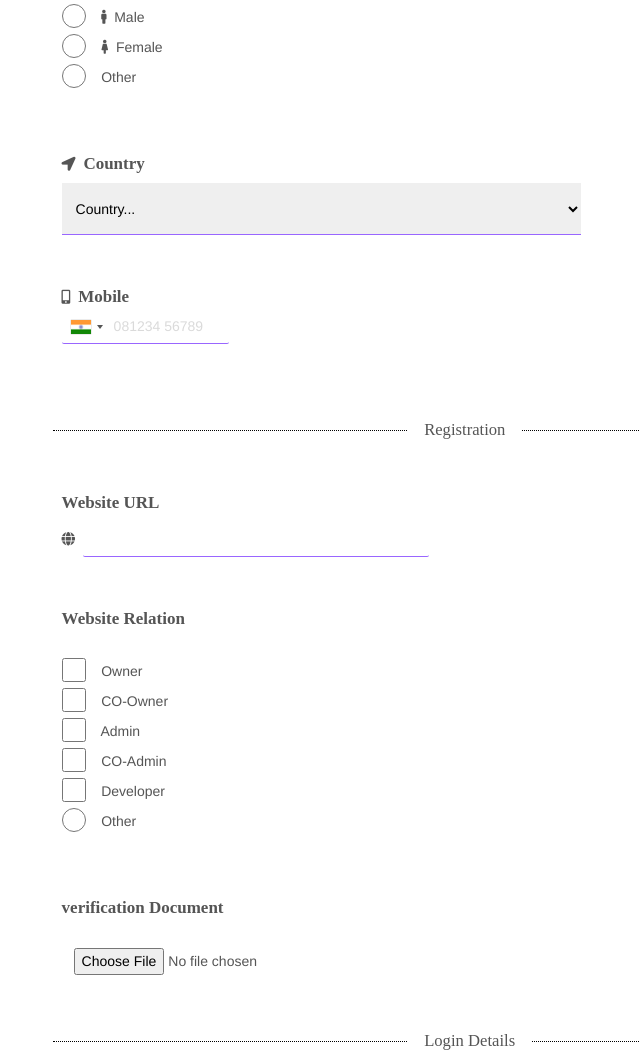
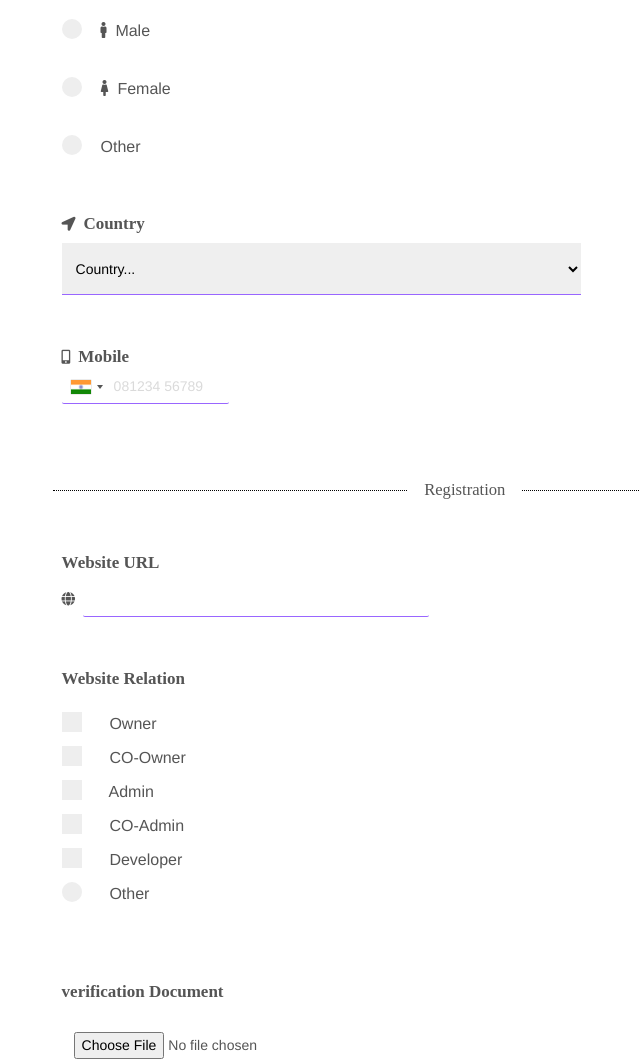
Before and after one commit to Code-Blooded-007/SIH-Project, a plain HTML site: page signup.html in a window 1280 px wide. Shown: the part 638-1702 px from the top of the page, without its empty margins (162-802 px from the left). Drawn offline with nearby package versions, Linux system fonts and the light colour scheme.

```diff
--- a/Log in.html
+++ b/Log in.html
@@ -6,62 +6,54 @@
   <link rel="stylesheet" href="https://fonts.googleapis.com/icon?family=Material+Icons">
   <link rel="stylesheet" href="https://www.w3schools.com/w3css/4/w3.css">
 <link rel="stylesheet" href="https://use.fontawesome.com/releases/v5.7.0/css/all.css" integrity="sha384-lZN37f5QGtY3VHgisS14W3ExzMWZxybE1SJSEsQp9S+oqd12jhcu+A56Ebc1zFSJ" crossorigin="anonymous">
-<title>Log In to ____ </title>
+<title>Log In to ____</title>
 <link rel="stylesheet" href="support/css/stylelg.css">
-
-        <link rel="apple-touch-icon" sizes="180x180" href="resources\favicons/apple-touch-icon.png">
-        <link rel="icon" type="image/png" sizes="32x32" href="resources\favicons/favicon-32x32.png">
-        <link rel="icon" type="image/png" sizes="16x16" href="resources\favicons/favicon-16x16.png">
-        <link rel="manifest" href="resources\favicons/site.webmanifest">
-        <link rel="mask-icon" href="resources\favicons/safari-pinned-tab.svg" color="#5bbad5">
-        <link rel="shortcut icon" href="resources\favicons/favicon.ico">
-        <meta name="msapplication-TileColor" content="#da532c">
-        <meta name="msapplication-config" content="resources\favicons/browserconfig.xml">
-        <meta name="theme-color" content="#ffffff">
 </head>
 <body class="back1"><br><br>
-<div class="content" >
-<h1> SIGN IN </h1>
+<div class="content">
+<h1>SIGN IN</h1>
 <p>
-<span style="font-size:1.2vw"> Login to your account </span>
+<span style="font-size:1.2vw">Login to your account</span>
 </p>
 <p>
-<span style="font-size:1.2vw">Or Create a new Account </span>
+<span style="font-size:1.2vw">Or Create a new Account</span>
 </p>
 </div>
-<div class="w3-cell-row t">
-<div class="w3-container w3-cell w3-mobile" style="width:55%; padding-top:0.06510416666666667vw">
-<br><br><img class="image" src="support/Image%20Stocks/Digi%20Tech/Exported/150ppi/SIGN%20IN%20BG.png" alt="bulb" ><br><br>
+<div class="w3-cell-row">
+<div class="t">
+<div class="w3-container w3-cell w3-mobile" style="width:55%" style="padding-top:0.06510416666666667vw">
+<br><br><img class="image" src="support/Image Stocks/Digi Tech/Exported/150ppi/SIGN IN BG.png" alt="bulb"><br><br>
 </div>
-<div class="w3-container w3-blue w3-cell w3-white w3-mobile" style="width:35%; padding-top:1.06510416666666667vw">
+<div class="w3-container w3-blue w3-cell w3-white w3-mobile" style="width:35%" style="padding-top:1.06510416666666667vw">
 <form autocomplete="on"><br><br>
 <i class="fa fa-user"></i>&nbsp
-<span style="font-size:1.2vw">Username </span> <br>
+<span style="font-size:1.2vw">Username</span><br>
 <input type="email" name="username" placeholder="E-mail" required >
 <br><br><br>
 <i class="fa fa-key"></i>&nbsp
-<span style="font-size:1.2vw">Password</span> <br>
+<span style="font-size:1.2vw">Password</span><br>
 <input type="password" name="password" placeholder="password" required >
 <br>
-<input type="checkbox" name="remember" value="Remember Me" style="cursor:pointer" >
+<input type="checkbox" name="remember" value="Remember Me" style="cursor:pointer">
 <label>Remember Me</label>
 <br><br>
 <a href="admin.html">
-<input type="submit" value="Sign In" >
+<input type="submit" value="Sign In">
 </a>
 <input type="Reset">
 <br>
 <a href="https://www.google.com/search?q=forgot+password&oq=forget+pa&aqs=chrome.2.69i57j0l5.7474j1j8&sourceid=chrome&ie=UTF-8">
-<span style="font-size:1.2vw">Forgot Password ? </span>
+<span style="font-size:1.2vw">Forgot Password ?</span>
 </a>
 <br><br><br>
 <p>
 <span style="font-size:1.2vw">New to the ______ ?</span>
 </p>
 <a href="signup.html">
-<input type="button" value="Sign Up" >
+<input type="button" value="Sign Up">
 </a>
 </form>
+    </div>
 </div>
 </div>
 </body>
--- a/signup.html
+++ b/signup.html
@@ -1,61 +1,57 @@
 <!DOCTYPE html>
 <html>
-
 <head>
   <meta charset="utf-8">
   <meta name="viewport" content="width=device-width, initial-scale=1">
   <link rel="stylesheet" href="https://fonts.googleapis.com/icon?family=Material+Icons">
   <link rel="stylesheet" href="https://www.w3schools.com/w3css/4/w3.css">
 <link rel="stylesheet" href="https://use.fontawesome.com/releases/v5.7.0/css/all.css" integrity="sha384-lZN37f5QGtY3VHgisS14W3ExzMWZxybE1SJSEsQp9S+oqd12jhcu+A56Ebc1zFSJ" crossorigin="anonymous">
-  <title> Sign Up </title>
+  <title>Sign Up</title>
   <link rel="stylesheet" href="support/tel/build/css/intlTelInput.css">
   <link rel="stylesheet" href="support/tel/build/css/demo.css">
   <link rel="stylesheet" href="support/css/stylesg.css">
-
-        <link rel="apple-touch-icon" sizes="180x180" href="resources\favicons/apple-touch-icon.png">
-        <link rel="icon" type="image/png" sizes="32x32" href="resources\favicons/favicon-32x32.png">
-        <link rel="icon" type="image/png" sizes="16x16" href="resources\favicons/favicon-16x16.png">
-        <link rel="manifest" href="resources\favicons/site.webmanifest">
-        <link rel="mask-icon" href="resources\favicons/safari-pinned-tab.svg" color="#5bbad5">
-        <link rel="shortcut icon" href="resources\favicons/favicon.ico">
-        <meta name="msapplication-TileColor" content="#da532c">
-        <meta name="msapplication-config" content="resources\favicons/browserconfig.xml">
-        <meta name="theme-color" content="#ffffff">
 </head>
 
 <body class="back">
-<form class="container w3-mobile" autocomplete="on">
+<form class="container" class="w3-mobile" autocomplete="on">
 <h1>&nbsp &nbsp Sign Up</h1><br><br>
 <fieldset>
-<legend> <span class="ta"> &nbsp &nbsp Personal Details &nbsp &nbsp </span> </legend><br><br>
+<legend> <span class="ta"> &nbsp &nbsp Personal Details &nbsp &nbsp </span></legend><br><br>
 <span class="text">First Name</span> <br>
 <i class="fas fa-user"></i>&nbsp
-<input class="ani" type="text" name="firstname" placeholder="firstname" required >
+<input class="ani" type="text" name="firstname" placeholder="firstname" required>
 <br>
 <br><br>
 <span class="text">Last Name</span> <br>
 <i class="far fa-user"></i>&nbsp
-<input class="ani" type="text" name="lastname" placeholder="lastname" required >
+<input class="ani" type="text" name="lastname" placeholder="lastname" required>
 <br>
 <br><br>
-<span class="text">Birthdate</span> <br>
+<span class="text">Birthdate</span><br>
 <i class="far fa-calendar"></i>
 <input type="date" name="birthdate" pattern="dd/mm/yyyy">
 <br>
 <br><br>
-<span class="text">Gender </span><br>
+<span class="text">Gender</span><br><br>
+<label class="container2">&nbsp
+<i class="fa fa-male"></i>&nbsp  Male<br>
 <input class="w3-radio" type="radio" name="gender" value="Male" style="cursor:pointer">&nbsp &nbsp
-<i class="fa fa-male"></i>&nbsp
-Male <br>
+<span class="checkmark1"></span>
+</label>
+<label class="container2">&nbsp
+<i class="fa fa-female"></i>&nbsp  Female<br>
 <input class="w3-radio" type="radio" name="gender" value="female" style="cursor:pointer">&nbsp &nbsp
-<i class="fa fa-female"></i>&nbsp
-Female <br>
-<input class="w3-radio" type="radio" name="gender" value="other" required style="cursor:pointer">&nbsp &nbsp Other <br>
+<span class="checkmark1"></span>
+</label>
+<label class="container2">&nbsp Other<br>
+<input class="w3-radio" type="radio" name="gender" value="other" required style="cursor:pointer">
+<span class="checkmark1"></span>
+</label>
 <br>
-<br><br>
+<br>
 <i class="fa fa-location-arrow"></i>&nbsp
 <span class="text">Country</span><br>
-<select name="country" style="cursor:pointer" >
+<select name="country" style="cursor:pointer">
     <option value="">Country...</option>
 	<option value="AF">Afghanistan</option>
 	<option value="AX">Åland Islands</option>
@@ -310,7 +306,7 @@
 <br>
 <br><br>
 <i class="fas fa-mobile-alt"></i>&nbsp
-<span class="text">Mobile </span><br>
+<span class="text">Mobile</span><br>
 <input id="phone" name="phone" type="tel" required>
 <br>
 <br>
@@ -325,19 +321,37 @@
 <br>
 <br>
 <fieldset>
-<legend> <span class="ta"> &nbsp &nbsp Registration &nbsp &nbsp </span> </legend><br><br>
+<legend><span class="ta"> &nbsp &nbsp Registration &nbsp &nbsp </span></legend><br><br>
 <span class="text">Website URL</span><br>
 <i class="fa fa-globe"></i>&nbsp
-<input class="ani" type="url" name="url" required >
+<input class="ani" type="url" name="url" required>
 <br>
 <br><br>
 <span class="text">Website Relation</span><br><br>
-<input class="w3-check" type="checkbox" name="relation1" value="owner" style="cursor:pointer" required >&nbsp &nbsp Owner<br>
-<input class="w3-check" type="checkbox" name="relation2" value="Co-owner" style="cursor:pointer" >&nbsp &nbsp CO-Owner<br>
-<input class="w3-check" type="checkbox" name="relation3" value="admin" style="cursor:pointer">&nbsp &nbsp Admin<br>
-<input class="w3-check" type="checkbox" name="relation4" value="Co-admin" style="cursor:pointer">&nbsp &nbsp CO-Admin<br>
-<input class="w3-check" type="checkbox" name="relation5" value="developer" style="cursor:pointer">&nbsp &nbsp Developer<br>
-<input class="w3-radio" type="radio" name="relation6" value="other" style="cursor:pointer">&nbsp &nbsp Other<br>
+<label class="container1">&nbsp &nbsp Owner<br>
+<input class="w3-check" type="checkbox" name="relation1" value="owner" style="cursor:pointer" required>
+<span class="checkmark"></span>
+</label>
+<label class="container1">&nbsp &nbsp CO-Owner<br>
+<input class="w3-check" type="checkbox" name="relation2" value="Co-owner" style="cursor:pointer">
+<span class="checkmark"></span>
+</label>
+<label class="container1">&nbsp &nbsp Admin<br>
+<input class="w3-check" type="checkbox" name="relation3" value="admin" style="cursor:pointer">
+<span class="checkmark"></span>
+</label>
+<label class="container1">&nbsp &nbsp CO-Admin<br>
+<input class="w3-check" type="checkbox" name="relation4" value="Co-admin" style="cursor:pointer">
+<span class="checkmark"></span>
+</label>
+<label class="container1">&nbsp &nbsp Developer<br>
+<input class="w3-check" type="checkbox" name="relation5" value="developer" style="cursor:pointer">
+<span class="checkmark"></span>
+</label>
+<label class="container2">&nbsp &nbsp Other<br>
+<input class="w3-radio" type="radio" name="relation6" value="other" style="cursor:pointer">
+<span class="checkmark1"></span>
+</label>
 <br>
 <br><br>
 <span class="text" >verification Document</span><br><br>
@@ -346,26 +360,26 @@
 <br><br>
 </fieldset>
 <fieldset>
-<legend><span class="ta"> &nbsp &nbsp Login Details &nbsp &nbsp </span> </legend><br><br>
+<legend><span class="ta"> &nbsp &nbsp Login Details &nbsp &nbsp </span></legend><br><br>
 <span class="text">E-mail</span> <br>
 <i class="fas fa-envelope"></i>&nbsp
 <input class="ani" type="email" name="email" placeholder="E-mail" required>
 <br>
 <br>
-<span class="text">Password</span><br>
+<span class="text" >Password</span><br>
 <i class="fa fa-lock"></i>&nbsp
-<input class="ani" type="password" name="password" required>
+<input class="ani" type="password" name="password" pattern="(?=.*\d)(?=.*[a-z])(?=.*[A-Z]).{8,}" title="Must contain at least one number and one uppercase and lowercase letter, and at least 8 or more characters" required>
 <br>
 <br>
 <span class="text">Conform Password</span><br>
 <i class="fa fa-lock"></i>&nbsp
-<input class="ani" type="password" name="password" required>
+<input class="ani" type="password" name="password" pattern="(?=.*\d)(?=.*[a-z])(?=.*[A-Z]).{8,}" title="Must contain at least one number and one uppercase and lowercase letter, and at least 8 or more characters" required>
 <br>
 <br>
 </fieldset>
 <br>
 <br><br>
-<input class="w3-check" type="checkbox" name="terms" style="cursor:pointer" >
+<input class="w3-check" type="checkbox" name="terms" style="cursor:pointer" required >
 <label>Agree to the Terms and Conditions</label>
 <br>
 <br>
--- a/support/css/stylesg.css
+++ b/support/css/stylesg.css
@@ -1,4 +1,4 @@
-.container {
+.container{
 	position:relative ;
 	width:71.848958333333336vw;
 	right:9.208333333333333vw;
@@ -7,7 +7,7 @@
 	margin:4.557291666666667vw;
 	background-color:white;
 }
-.back {
+.back{
 	background-image:url("../Image Stocks/back.jpg");
 	height:auto;
 	max-width:100% ;
@@ -16,7 +16,7 @@
 	background-size:cover ;
 	position:relative ;
 }
-input[type=text] , [type=password]  ,  [type=email] , select ,  [type=url] ,  [type=tel] , [type=date] {
+input[type=text],[type=password],[type=email],select,[type=url],[type=tel],[type=date]{
 	border:none;
 	border-bottom:0.13020833333333334vw solid #9966ff;
 	outline:none;
@@ -25,7 +25,7 @@
 	padding:1.3020833333333333vw 0.78125vw;
 	-webkit-transition: width 0.4s ease-in-out;
 }
-input[type=date] , [type=file]{
+input[type=date],[type=file]{
 	border:none;
 	outline:none;
 }
@@ -34,21 +34,21 @@
 	border-top:0.06510416666666667vw dotted black ;
 	outline:none;
 }
-legend {
+legend{
 	margin-left:40% ;
 	margin-right:40% ;
 }
-select {
+select{
 	width:60%;
 	padding:1.3020833333333333vw 0.78125vw;
 }
-.ani:focus {
+.ani:focus{
 	width: 70%;
 }
-input[type=tel] {
+input[type=tel]{
 	width:70%;
 }
-input[type=button] {
+input[type=button]{
 	background-color:#b30000;
 }
 input[type=button]:hover{
@@ -66,14 +66,14 @@
 	margin:0.5208333333333334vw 0 ;
 	border:none ;
 }
-input[type=submit] {
+input[type=submit]{
 	background-color:#000066;
 }
-input[type=submit]:hover {
+input[type=submit]:hover{
 	background-color:#000099;
 	opacity:0.7;
 }
-.text {
+.text{
 	font-family:"tisa","oswald & abel","Alternate Gothic";
 	font-weight:bold;
 	font-size:17px;
@@ -81,10 +81,110 @@
 .fo{
 	font-family:"Merriweather" ;
 }
-.ta {
+.ta{
 	font-family:"tisa","oswald & abel","Alternate Gothic";
 	font-size:1.3vw;
 }
-.tb {
+.tb{
 	font-size:1.1vw;
 }
+.container1{
+  display: block;
+  position: relative;
+  padding-left: 30px;
+  margin-bottom: 10px;
+  cursor: pointer;
+  font-size: 16px;
+  -webkit-user-select: none;
+  -moz-user-select: none;
+  -ms-user-select: none;
+  user-select: none;
+}
+.container1 input{
+  position: absolute;
+  opacity: 0;
+  cursor: pointer;
+  height: 0;
+  width: 0;
+}
+.checkmark{
+  position: absolute;
+  top: 0;
+  left: 0;
+  height: 20px;
+  width: 20px;
+  background-color: #eee;
+}
+.container1:hover input ~ .checkmark{
+  background-color: #ccc;
+}
+.container1 input:checked ~ .checkmark{
+  background-color: #ff0000;
+}
+.checkmark:after {
+  content: "";
+  position: absolute;
+  display: none;
+}
+.container1 input:checked ~ .checkmark:after{
+  display: block;
+}
+.container1 .checkmark:after{
+  left: 9px;
+  top: 5px;
+  width: 5px;
+  height: 10px;
+  border: solid white;
+  border-width: 0 3px 3px 0;
+  -webkit-transform: rotate(45deg);
+  -ms-transform: rotate(45deg);
+  transform: rotate(45deg);
+}
+.container2{
+   display: block;
+  position: relative;
+  padding-left: 30px;
+  margin-bottom: 10px;
+  cursor: pointer;
+  font-size: 16px;
+  -webkit-user-select: none;
+  -moz-user-select: none;
+  -ms-user-select: none;
+  user-select: none;
+}
+.container2 input{
+  position: absolute;
+  opacity: 0;
+  cursor: pointer;
+}
+.checkmark1{
+  position: absolute;
+  top: 0;
+  left: 0;
+  height: 20px;
+  width: 20px;
+  background-color: #eee;
+  border-radius: 50%;
+}
+.container2:hover input ~ .checkmark1{
+  background-color: #ccc;
+}
+.container2 input:checked ~ .checkmark1{
+  background-color: #ff0000;
+}
+.checkmark1:after {
+  content: "";
+  position: absolute;
+  display: none;
+}
+.container2 input:checked ~ .checkmark1:after{
+  display: block;
+}
+.container2 .checkmark1:after{
+ 	top: 7px;
+	left: 7px;
+	width: 7px;
+	height: 7px;
+	border-radius: 50%;
+	background: white;
+}
```
Also changed, not shown: OTR.html (+11 -22 lines), support/css/stylelg.css (+11 -11 lines), support/css/styleotr.css (+14 -14 lines).
